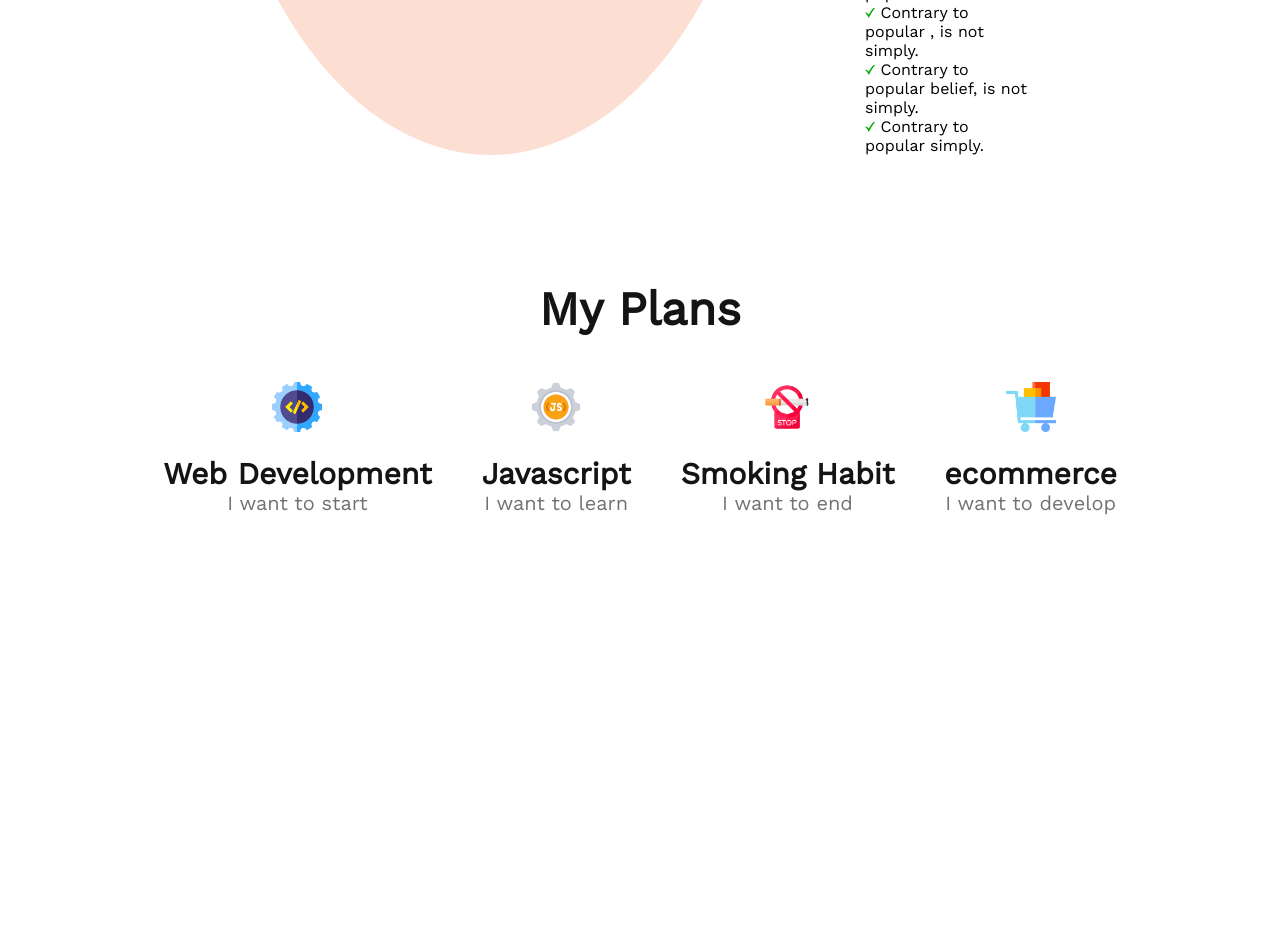
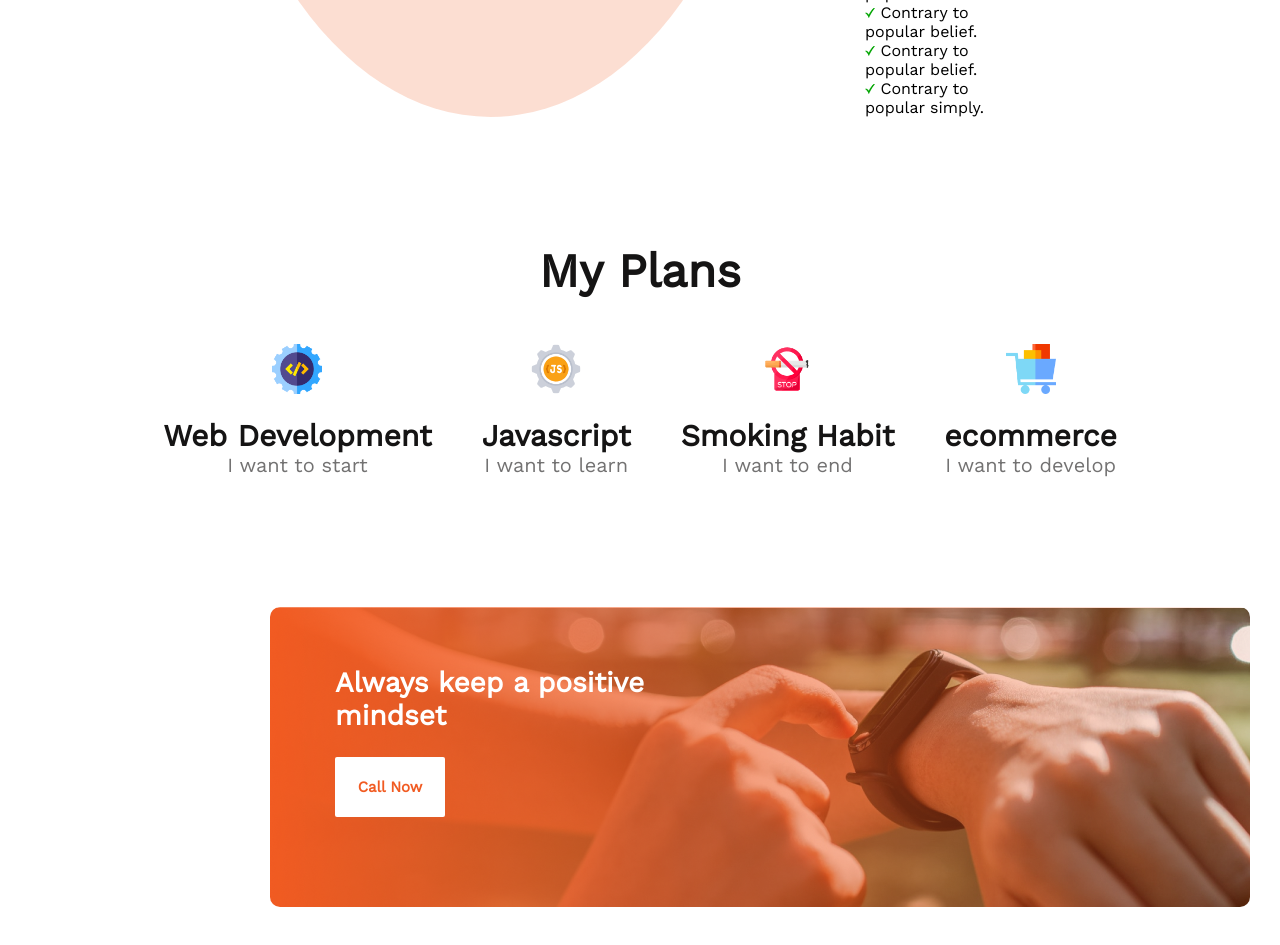
Before and after one commit to Kawsarul-Islam/assignment-01, a plain HTML site: page index.html in a window 1280 px wide. Shown: the part 1619-2564 px from the top of the page. Before the commit the page ends 2257 px from the top, so only its background shows below. Drawn offline with nearby package versions, Linux system fonts and the light colour scheme.

Commit message:
positive section and styles

```diff
--- a/index.html
+++ b/index.html
@@ -49,8 +49,8 @@
                 <p class="section-list"> <img class="icon" src="images/icons/images.png" alt=""> Contrary to popular
                     belief, is not simply.</p>
                 <p> <img class="icon" src="images/icons/images.png" alt=""> Contrary to popular belief.</p>
-                <p> <img class="icon" src="images/icons/images.png" alt=""> Contrary to popular , is not simply.</p>
-                <p> <img class="icon" src="images/icons/images.png" alt=""> Contrary to popular belief, is not simply.
+                <p> <img class="icon" src="images/icons/images.png" alt=""> Contrary to popular belief.</p>
+                <p> <img class="icon" src="images/icons/images.png" alt=""> Contrary to popular belief.
                 </p>
                 <p> <img class="icon" src="images/icons/images.png" alt=""> Contrary to popular simply.</p>
             </div>
@@ -86,11 +86,19 @@
                     <h4 class="skills-list">ecommerce</h4>
                     <p class="skill-description">I want to develop</p>
                 </div>
-
             </div>
 
         </section>
 
+        <!-- positive mindset section -->
+
+        <section class="positive-section">
+
+            <div class="title-btn">
+                <h2 class="positive-description">Always keep a positive mindset</h2>
+                <button class="primary-btn">Call Now</button>
+            </div>
+        </section>
     </main>
 </body>
 
--- a/style.css
+++ b/style.css
@@ -55,10 +55,10 @@
     margin-bottom: 130px;
 }
 
-.img-section{
-   margin-right: 90px;
-   background: rgba(241, 91, 34, 0.2);
-   border-radius: 100%;
+.img-section {
+    margin-right: 90px;
+    background: rgba(241, 91, 34, 0.2);
+    border-radius: 100%;
 
 }
 
@@ -66,7 +66,7 @@
     margin-top: 260px;
 }
 
-.section-title{
+.section-title {
     color: #151414;
     font-weight: 700;
     font-size: 40px;
@@ -74,71 +74,111 @@
     margin-bottom: 25px;
 }
 
-.section-description{
+.section-description {
     color: #444343;
     font-size: 15px;
     margin-bottom: 16px;
 
 }
 
-.section-list{
+.section-list {
     color: #444343;
     font-size: 15px;
 }
 
-.icon{
+.icon {
     width: 10px;
     height: 10px;
 }
 
 /* my plan section styles */
 
-.my-plan{
+.my-plan {
     text-align: center;
     margin-bottom: 50px;
 }
 
-.skills{
+.skills {
     display: flex;
     justify-content: center;
     text-align: center;
-    margin-bottom: 123px;
+
 }
 
-.skill-sections{
+.skill-sections {
     margin: 0 25px;
 }
 
-.skills-img{
-  width: 50px;
-  height: 50px;
-  margin-bottom: 20px;
+.skills-img {
+    width: 50px;
+    height: 50px;
+    margin-bottom: 20px;
 
 }
-.skills-img-2{
-    width: 50px;
-  height: 50px;
-  margin-bottom: 20px;
-}
-.skills-img-3{
+
+.skills-img-2 {
     width: 50px;
     height: 50px;
     margin-bottom: 20px;
 }
-.skills-img-4{
+
+.skills-img-3 {
     width: 50px;
-  height: 50px;
-  margin-bottom: 20px;
+    height: 50px;
+    margin-bottom: 20px;
 }
 
-.skills-list{
+.skills-img-4 {
+    width: 50px;
+    height: 50px;
+    margin-bottom: 20px;
+}
+
+.skills-list {
     color: #151414;
     font-size: 30px;
     font-weight: 700;
 }
 
-.skill-description{
+.skill-description {
     color: #737272;
     font-size: 20px;
     font-weight: 500;
 }
+
+/* positive mindset section */
+
+.positive-section {
+    background-image: url('images/gradient2.png'), url('images/watch.png');
+    background-repeat: no-repeat;
+    width: 980px;
+    height: 300px;
+    margin-top: 130px;
+    margin-right: 230px;
+    margin-bottom: 130px;
+    margin-left: 270px;
+    border-radius: 10px;
+}
+
+.title-btn {
+    padding: 59px 600px 59px 65px;
+}
+
+.positive-description {
+    color: #FFFFFF;
+    font-weight: 900;
+    font-size: 28px;
+    margin-bottom: 25px;
+}
+
+.primary-btn {
+    color: #F15B22;
+    background: #FFFFFF;
+    font-weight: 600;
+    font-size: 15px;
+    width: 110px;
+    height: 60px;
+    border: 0;
+    border-radius: 2px;
+    padding: 13px 13px;
+}
```
